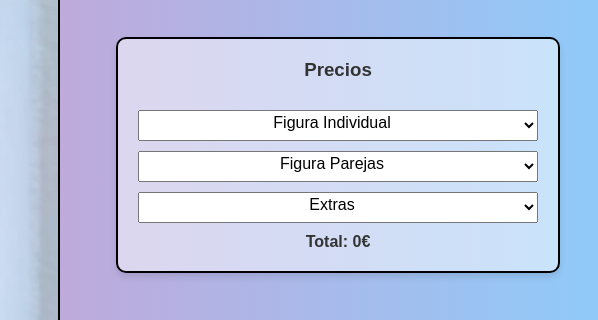
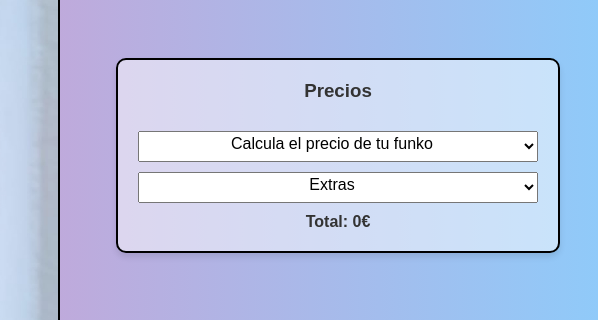
Before and after one commit to FunMiuh/funmiuh.github.io, a plain HTML site: page index.html in a window 1280 px wide. Shown: the part 330-650 px from the top of the page, 682-1280 px from the left. Drawn offline with Linux system fonts and the light colour scheme.

Commit message:
fixing prices

```diff
--- a/index.html
+++ b/index.html
@@ -33,17 +33,14 @@
     <div class="pricing">
       <h3>Precios</h3>
       <select id="individual">
-        <option disabled selected>Figura Individual</option>
-        <option value="60">Pose Básica - 60€</option>
-        <option value="75">Pose Avanzada - 75€</option>
-      </select>
-      <select id="parejas">
-        <option disabled selected>Figura Parejas</option>
-        <option value="110">Pose Básica - 110€</option>
-        <option value="125">Pose Avanzada - 125€</option>
+        <option value="0">Calcula el precio de tu funko</option>
+        <option value="60">Individual con pose predeterminada - 60€</option>
+        <option value="75">Individual con pose personalizada - 75€</option>
+        <option value="110">Pareja con pose predeterminada - 110€</option>
+        <option value="125">Pareja con pose personalizada - 125€</option>
       </select>
       <select id="extras">
-        <option disabled selected>Extras</option>
+        <option value="0">Extras</option>
         <option value="5">1 Objeto - 5€</option>
         <option value="10">2 Objetos - 10€</option>
         <option value="15">3 Objetos - 15€</option>
--- a/script.js
+++ b/script.js
@@ -19,15 +19,14 @@ function nextImage() {
 }
 updateCarousel();
 
-["individual", "parejas", "extras"].forEach(id => {
+["individual", "extras"].forEach(id => {
   document.getElementById(id).addEventListener("change", calculateTotal);
 });
 
 function calculateTotal() {
   const individual = parseInt(document.getElementById("individual").value) || 0;
-  const parejas = parseInt(document.getElementById("parejas").value) || 0;
   const extras = parseInt(document.getElementById("extras").value) || 0;
-  const total = individual + parejas + extras;
+  const total = individual + extras;
   document.getElementById("total").textContent = `Total: ${total}€`;
 }
 
```
